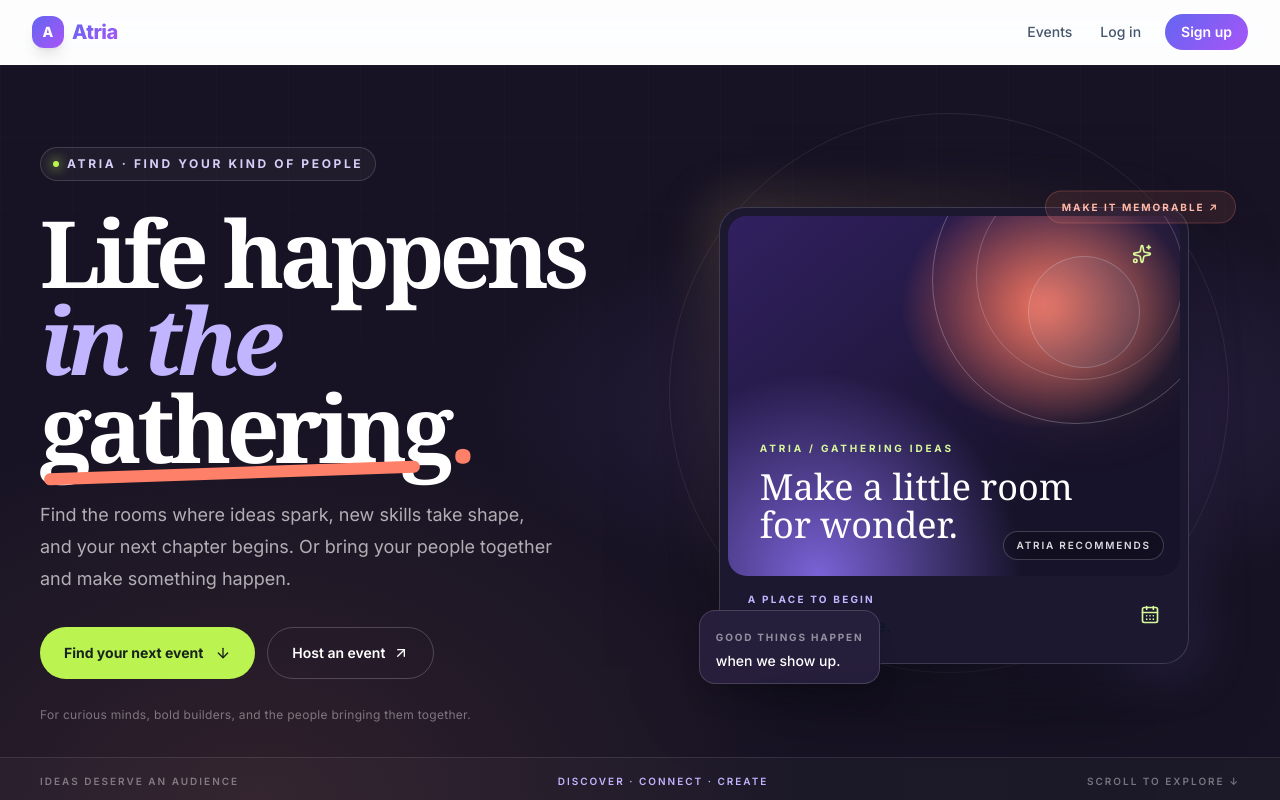
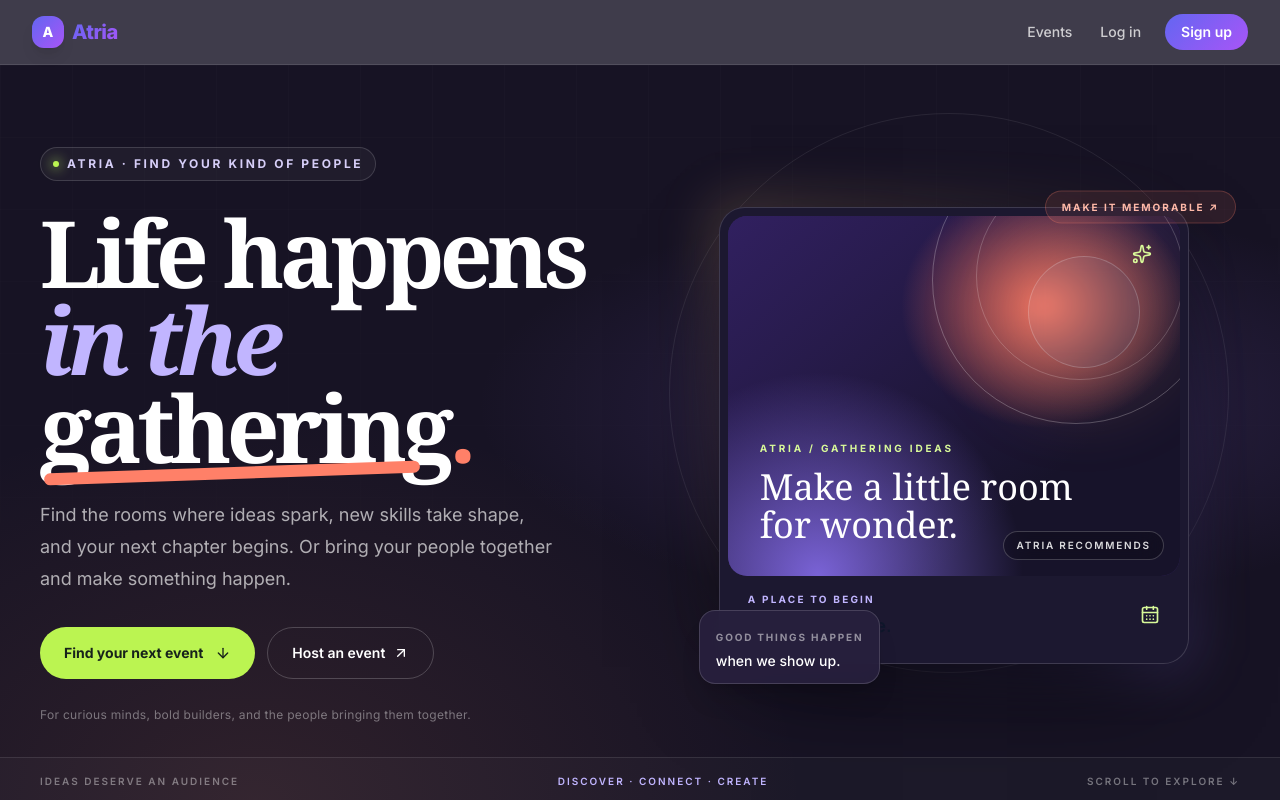
Before and after one commit to Suhail-code8/atria-frontend-new, a React (Vite) app: page / in a window 1280 px wide. Shown: the top 800 px of the page. Built offline with nearby package versions, Linux system fonts and the light colour scheme; no server answers.

Commit message:
Match homepage navigation to dark hero

```diff
--- a/src/layout/AppLayout.tsx
+++ b/src/layout/AppLayout.tsx
@@ -8,6 +8,8 @@ export function AppLayout() {
   const [scrolled, setScrolled] = useState(false);
   const [mobileOpen, setMobileOpen] = useState(false);
   const location = useLocation();
+  const isHomePage = location.pathname === "/";
+  const useDarkNav = isHomePage && !scrolled;
 
   useEffect(() => {
     const onScroll = () => setScrolled(window.scrollY > 12);
@@ -26,7 +28,7 @@ export function AppLayout() {
     <Link
       to={to}
       id={id}
-      className="px-3 py-1.5 rounded-full text-sm font-medium text-slate-600 hover:text-indigo-600 hover:bg-indigo-50 transition-all duration-200"
+      className={`px-3 py-1.5 rounded-full text-sm font-medium transition-all duration-200 ${useDarkNav ? "text-white/75 hover:text-white hover:bg-white/10" : "text-slate-600 hover:text-indigo-600 hover:bg-indigo-50"}`}
     >
       {children}
     </Link>
@@ -38,10 +40,10 @@ export function AppLayout() {
       <nav
         className="sticky top-0 z-50 transition-all duration-300"
         style={{
-          background: scrolled ? "rgba(255,255,255,0.92)" : "rgba(255,255,255,0.7)",
+          background: useDarkNav ? "rgba(23,19,36,0.82)" : scrolled ? "rgba(255,255,255,0.94)" : "rgba(255,255,255,0.7)",
           backdropFilter: "blur(20px)",
           WebkitBackdropFilter: "blur(20px)",
-          borderBottom: scrolled ? "1px solid rgba(226,232,240,0.8)" : "1px solid transparent",
+          borderBottom: useDarkNav ? "1px solid rgba(255,255,255,0.1)" : scrolled ? "1px solid rgba(226,232,240,0.8)" : "1px solid transparent",
           boxShadow: scrolled ? "0 4px 24px rgba(0,0,0,0.06)" : "none",
         }}
       >
@@ -126,7 +128,7 @@ export function AppLayout() {
 
           {/* Mobile hamburger */}
           <button
-            className="md:hidden p-2 rounded-xl text-slate-600 hover:bg-slate-100 transition-colors"
+            className={`md:hidden p-2 rounded-xl transition-colors ${useDarkNav ? "text-white hover:bg-white/10" : "text-slate-600 hover:bg-slate-100"}`}
             onClick={() => setMobileOpen(!mobileOpen)}
             aria-label="Toggle menu"
           >
```
